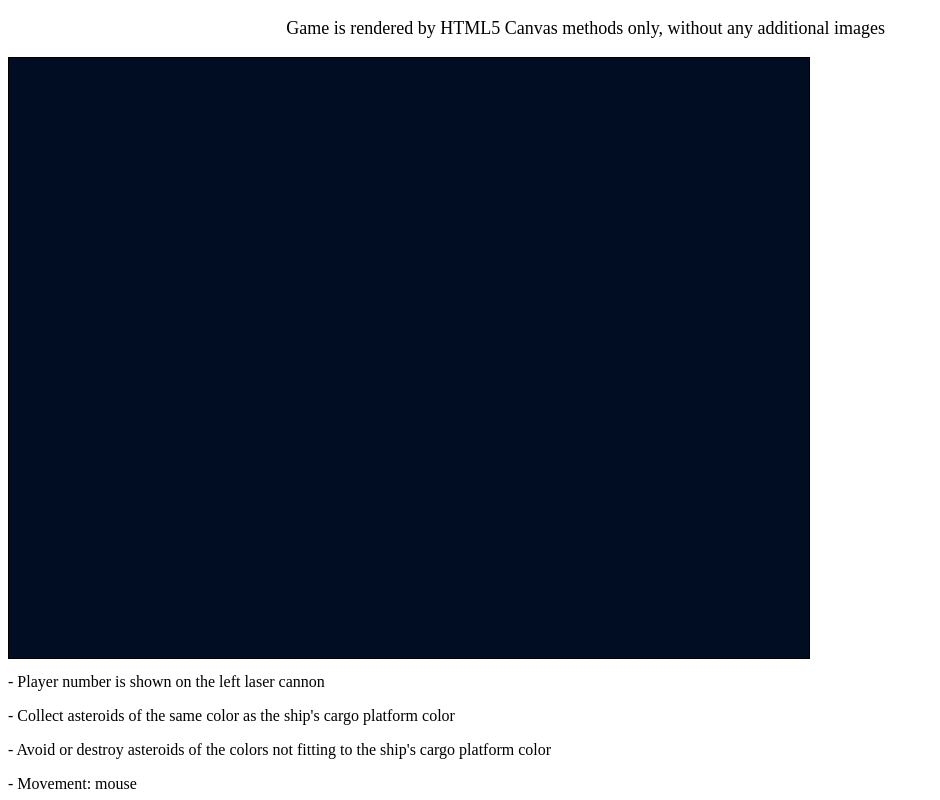
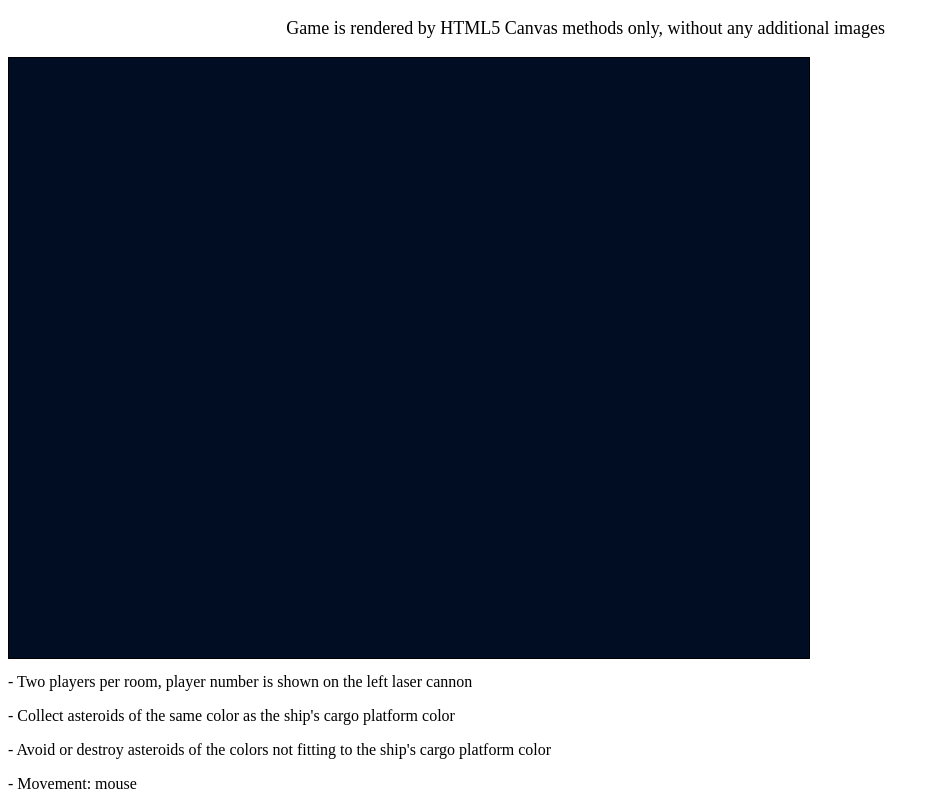
Before and after one commit to qwerty6016/asteroids-harvesters, a website: page public/index.html in a window 1280 px wide. Shown: the top 800 px of the page, without its empty margins (0-940 px from the left). Drawn offline with nearby package versions, Linux system fonts and the light colour scheme; no server answers.

Commit message:
changes to game info

```diff
--- a/public/index.html
+++ b/public/index.html
@@ -32,7 +32,7 @@
       <canvas id="staticCanvas" width="800" height="600"> </canvas>
       <canvas id="dynamicCanvas" width="800" height="600" onmousemove="mouseMoved(event);" onmousedown="mouseDown(event);" oncontextmenu="return false;"> Ваш браузер не поддерживает элемент HTML5 Canvas </canvas>
     </div>
-    <p> - Player number is shown on the left laser cannon </p>
+    <p> - Two players per room, player number is shown on the left laser cannon </p>
     <p> - Collect asteroids of the same color as the ship's cargo platform color </p>
     <p> - Avoid or destroy asteroids of the colors not fitting to the ship's cargo platform color </p>
     <p> - Movement: mouse </p>
```
